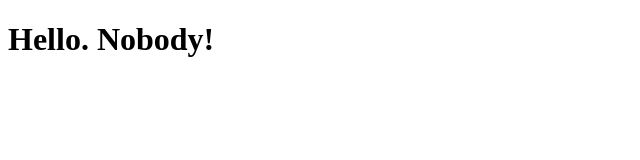
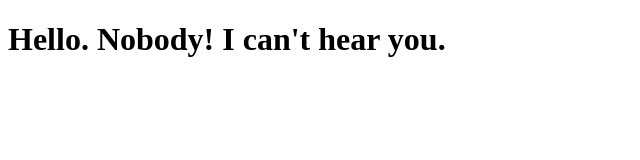
Before and after one commit to kella-tada/Coursera-Web-Developer, a plain HTML site: page Coursera-Week-One/index.html in a window 1280 px wide. Shown: the whole page, without its empty margins (0-640 px from the left). Drawn offline with Linux system fonts and the light colour scheme.

Commit message:
Little Addition

```diff
--- a/Coursera-Week-One/index.html
+++ b/Coursera-Week-One/index.html
@@ -5,6 +5,6 @@
     <title>Hello. Nobody!</title>
   </head>
   <body>
-    <h1>Hello. Nobody!</h1>
+    <h1>Hello. Nobody! I can't hear you.</h1>
   </body>
 </html>
```
